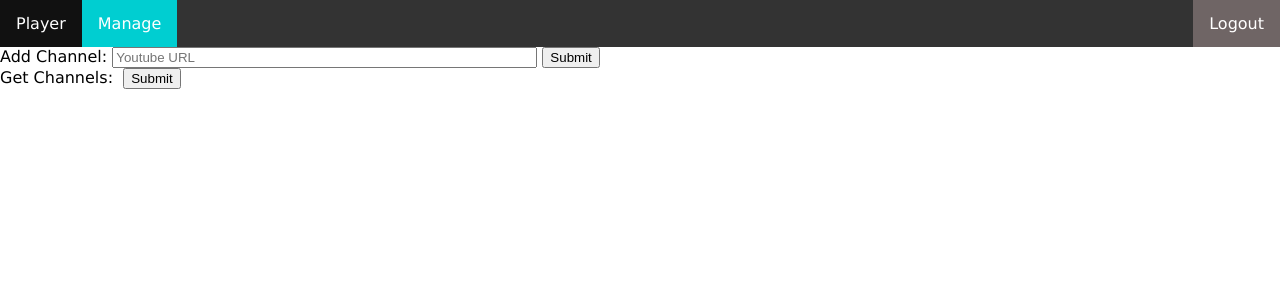
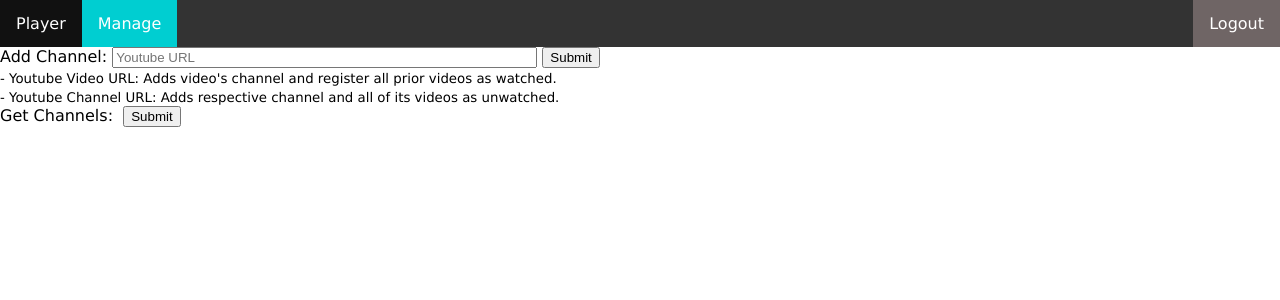
Before and after one commit to eduardoceretta/yqueuer, a Django app: page /manage/ in a window 1280 px wide. Shown: the top 300 px of the page. Run offline with Django 3.2, Linux system fonts and the light colour scheme; the visitor is signed in with stand-in values (Sample User, id 1); parts of the project's set-up code (start-up, migrations or seed data) failed here and were passed over.

Commit message:
Small explanation on how to add chanels

```diff
--- a/frontend/templates/frontend/manage.html
+++ b/frontend/templates/frontend/manage.html
@@ -10,6 +10,11 @@
       <input id="add_channel_youtube_url" type="text" size="50" name="youtube_url" placeholder="Youtube URL">
       <button id="add_channel_submit"> Submit </button>
       <span id="add_channel_result"></span>
+      <br>
+      <small>
+        - Youtube Video URL: Adds video's channel and register all prior videos as watched.<br>
+        - Youtube Channel URL: Adds respective channel and all of its videos as unwatched.
+      </small>
     </span>
   </div>
   <!--
```
